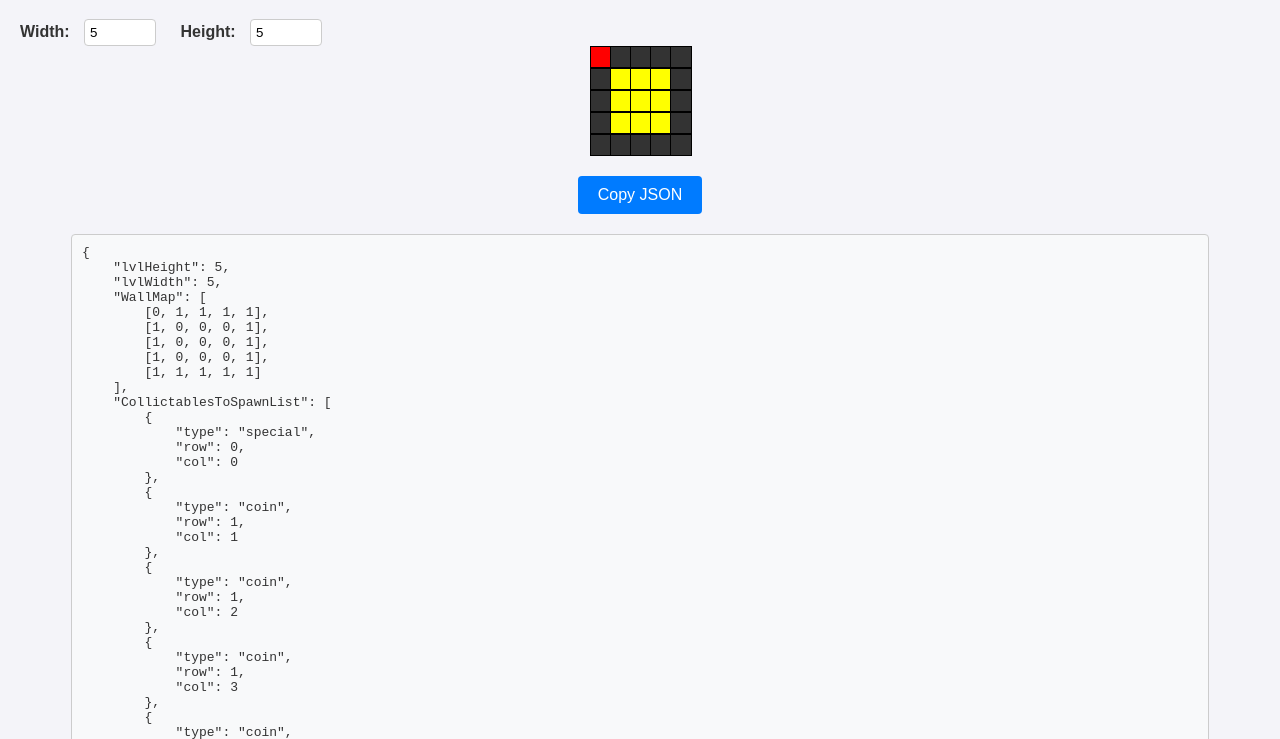
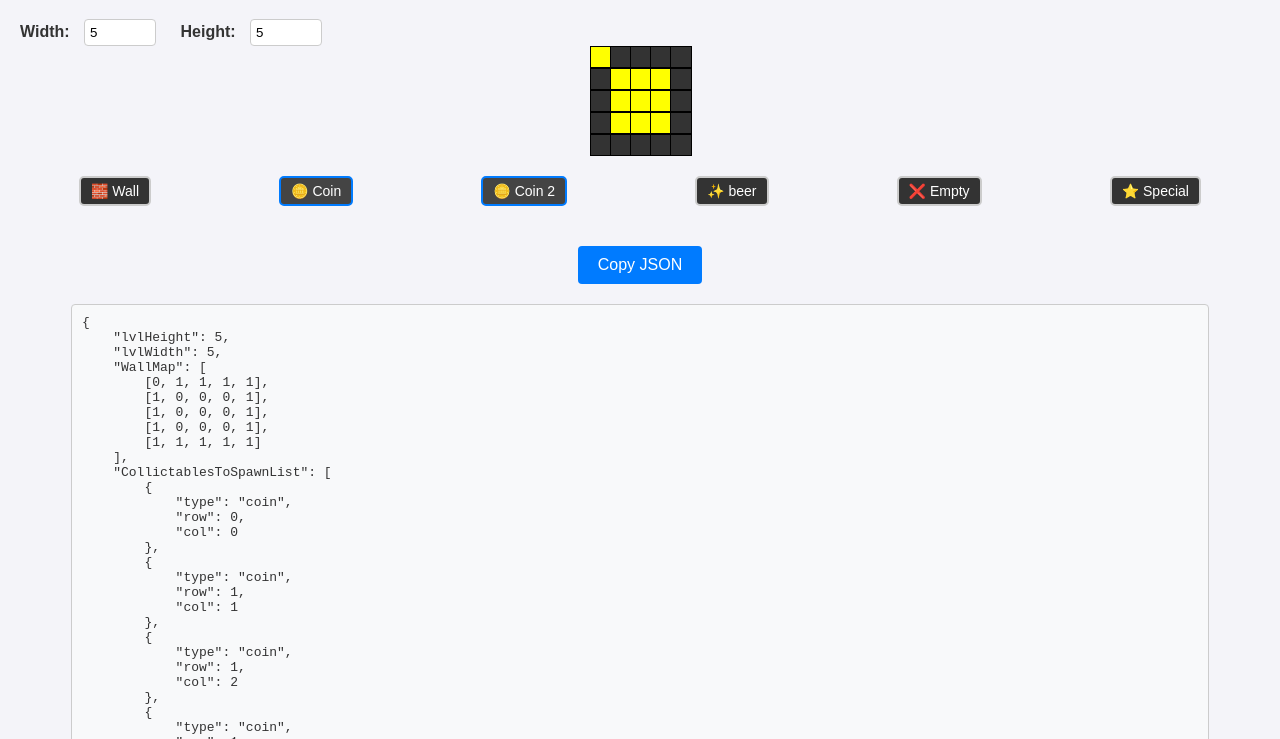
Before and after one commit to Lucasgood5/Lucasgood5.github.io, a plain HTML site: page Pactreso/lvlgenerator.html in a window 1280 px wide. Both pictures are taken after a click on the element 601 px from the left and 117 px from the top of the page. Shown: the part 61-800 px from the top of the page. Drawn offline with Linux system fonts and the light colour scheme.

Commit message:
improved lvl generator

```diff
--- a/Pactreso/lvlgenerator.css
+++ b/Pactreso/lvlgenerator.css
@@ -58,6 +58,14 @@ input[type="number"] {
     background-color: #f00;
 }
 
+.cell.beer {
+    background-color: #0f0;
+}
+
+.cell.coin2 {
+    background-color: #f60;
+}
+
 
 button {
     display: block;
@@ -84,3 +92,23 @@ pre {
     max-width: 90%;
     margin: 20px auto;
 }
+
+.toolbar {
+    margin-bottom: 10px;
+    display: flex;
+    gap: 10px;
+}
+
+.toolbar button {
+    padding: 5px 10px;
+    border: 2px solid #ccc;
+    background-color: #333;
+    cursor: pointer;
+    border-radius: 5px;
+    font-size: 14px;
+}
+
+.toolbar button.active {
+    border-color: #007bff;
+    background-color: #444;
+}
--- a/Pactreso/lvlgenerator.html
+++ b/Pactreso/lvlgenerator.html
@@ -15,6 +15,15 @@
     <label for="height">Height:</label>
     <input type="number" id="height" min="1" value="5">
     <div id="grid"></div>
+    <div id="elementSelector" class="toolbar">
+        <button data-type="wall">🧱 Wall</button>
+        <button data-type="coin" class="active">🪙 Coin</button>
+        <button data-type="coin2" class="active">🪙 Coin 2</button>
+        <button data-type="beer">✨ beer</button>
+        <button data-type="empty">❌ Empty</button>
+        <button data-type="special">⭐ Special</button>
+    </div>
+
     <button id="copyButton">Copy JSON</button>
     <pre id="output"></pre>
 
@@ -56,19 +65,8 @@
         }
 
         function toggleCellState(cell) {
-            if (cell.classList.contains('empty')) {
-                cell.classList.remove('empty');
-                cell.classList.add('coin');
-            } else if (cell.classList.contains('wall')) {
-                cell.classList.remove('wall');
-                cell.classList.add('special');
-            } else if (cell.classList.contains('coin')) {
-                cell.classList.remove('coin');
-                cell.classList.add('wall');
-            } else if (cell.classList.contains('special')) {
-                cell.classList.remove('special');
-                cell.classList.add('empty');
-            }
+            cell.classList.remove('wall', 'coin', 'special', 'empty', 'coin2', 'beer');
+            cell.classList.add(currentElementType);
             exportJSON();
         }
 
@@ -92,6 +90,10 @@
                     collectables.push({ type: 'coin', row, col });
                 } else if (cell.classList.contains('special')) {
                     collectables.push({ type: 'special', row, col });
+                } else if (cell.classList.contains('coin2')) {
+                    collectables.push({ type: 'coin', row, col, args: [2] })
+                } else if (cell.classList.contains('beer')) {
+                    collectables.push({ type: 'beer', row, col });
                 }
             });
             special.forEach(cell => {
@@ -117,6 +119,19 @@
         document.getElementById('width').addEventListener('change', generateGrid);
         document.getElementById('height').addEventListener('change', generateGrid);
         generateGrid();
+
+        let currentElementType = 'coin'; // Default
+
+        document.querySelectorAll('#elementSelector button').forEach(btn => {
+            btn.addEventListener('click', () => {
+                // Update current type
+                currentElementType = btn.dataset.type;
+
+                // Highlight active button
+                document.querySelectorAll('#elementSelector button').forEach(b => b.classList.remove('active'));
+                btn.classList.add('active');
+            });
+        });
     </script>
 </body>
 
```
